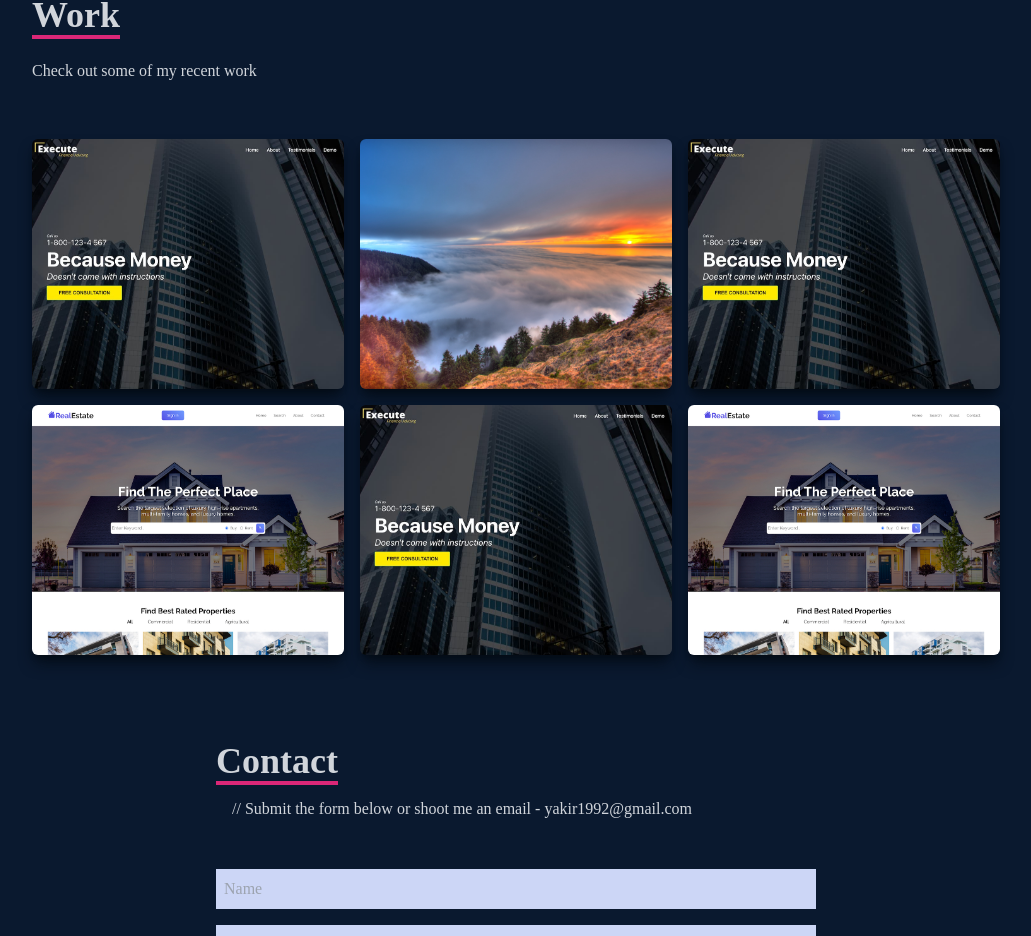
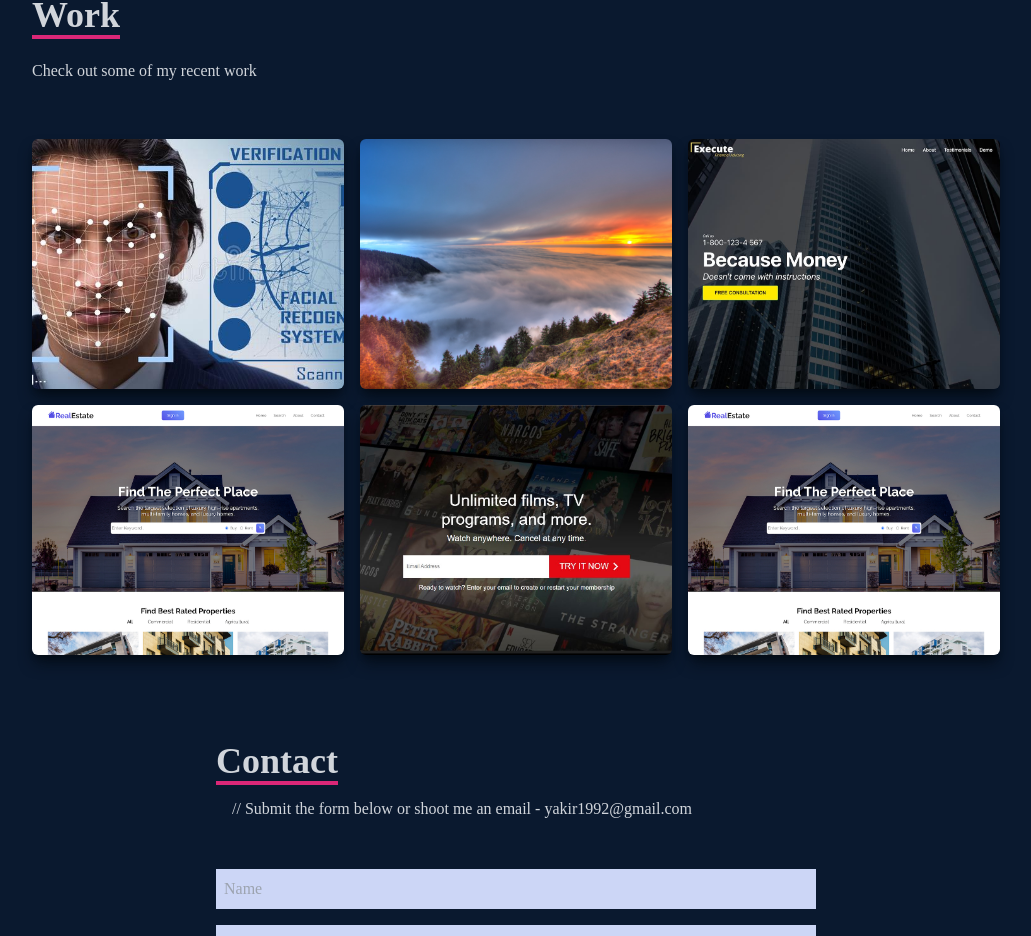
Before and after one commit to yakir1992/Protfolio, a React (Create React App) app: page / in a window 1280 px wide. Shown: the part 2475-3411 px from the top of the page, without its empty margins (124-1155 px from the left). Built offline with nearby package versions, Linux system fonts and the light colour scheme.

Commit message:
work update

```diff
--- a/src/components/Work.jsx
+++ b/src/components/Work.jsx
@@ -2,6 +2,8 @@ import React from 'react'
 import workImg from '../assets/workImg.jpeg'
 import realestate from '../assets/realestate.jpg'
 import sunset from '../assets/sunset.jpg'
+import faceRecognition from '../assets/face-recognition.jpg'
+import netflix from '../assets/netflix.jpg'
 
 const Work = () => {
     return (
@@ -18,17 +20,17 @@ const Work = () => {
                     className='grid sm:grid-cols-2 md:grid-cols-3 gap-4'>
 
                     {/* Grid Item */}
-                    <div style={{ backgroundImage: `url(${workImg})` }} className='shadow-lg shadow-[#040c16] group container rounded-md flex justify-center items-center mx-auto content-div'>
+                    <div style={{ backgroundImage: `url(${faceRecognition})` }} className='shadow-lg shadow-[#040c16] group container rounded-md flex justify-center items-center mx-auto content-div'>
                         {/* Hover effects */}
                         <div className='opacity-0 group-hover:opacity-100'>
                             <span className='text-2xl font-bold text-white tracking-wider'>
-                                React JS Application
+                                Face Detection.
                             </span>
                             <div className='pt-8 text-center'>
-                                <a href="/">
+                                <a href="https://face-detectionz.netlify.app/">
                                     <button className='text-center rounded-lg px-4 py-3 m-2 bg-white text-gray-700 font-bold text-lg'>Demo</button>
                                 </a>
-                                <a href="/">
+                                <a href="https://github.com/yakir1992/Face-Detection">
                                     <button className='text-center rounded-lg px-4 py-3 m-2 bg-white text-gray-700 font-bold text-lg'>Code</button>
                                 </a>
 
@@ -94,17 +96,17 @@ const Work = () => {
                         </div>
                     </div>
                     {/* Grid Item */}
-                    <div style={{ backgroundImage: `url(${workImg})` }} className='shadow-lg shadow-[#040c16] group container rounded-md flex justify-center items-center mx-auto content-div'>
+                    <div style={{ backgroundImage: `url(${netflix})` }} className='shadow-lg shadow-[#040c16] group container rounded-md flex justify-center items-center mx-auto content-div'>
                         {/* Hover effects */}
                         <div className='opacity-0 group-hover:opacity-100'>
                             <span className='text-2xl font-bold text-white tracking-wider'>
-                                React JS Application
+                                Netflix Firebase
                             </span>
                             <div className='pt-8 text-center'>
-                                <a href="/">
+                                <a href="https://beat-netflix-clone.vercel.app/">
                                     <button className='text-center rounded-lg px-4 py-3 m-2 bg-white text-gray-700 font-bold text-lg'>Demo</button>
                                 </a>
-                                <a href="/">
+                                <a href="https://github.com/yakir1992/netflix-firebase-react-project">
                                     <button className='text-center rounded-lg px-4 py-3 m-2 bg-white text-gray-700 font-bold text-lg'>Code</button>
                                 </a>
 
```
Also changed, not shown: src/assets/face-recognition.jpg (added), src/assets/netflix.jpg (added).
